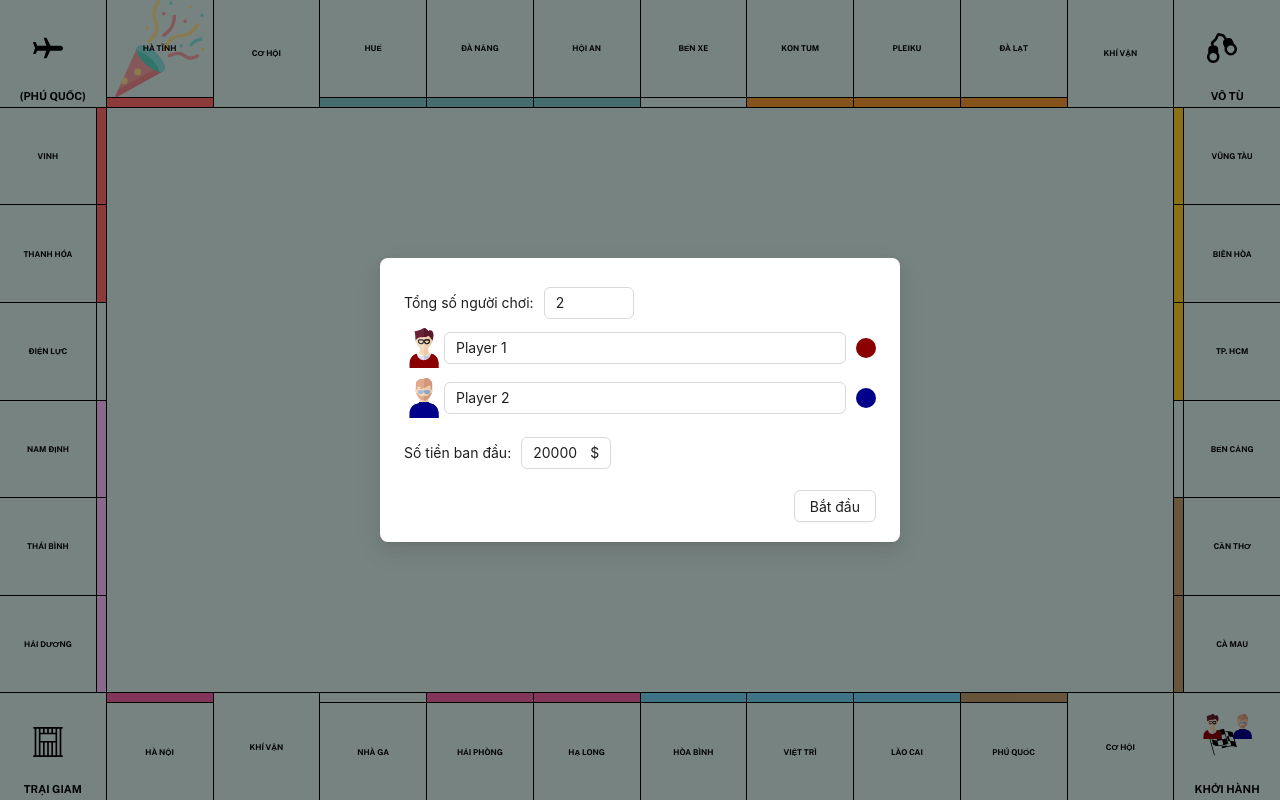
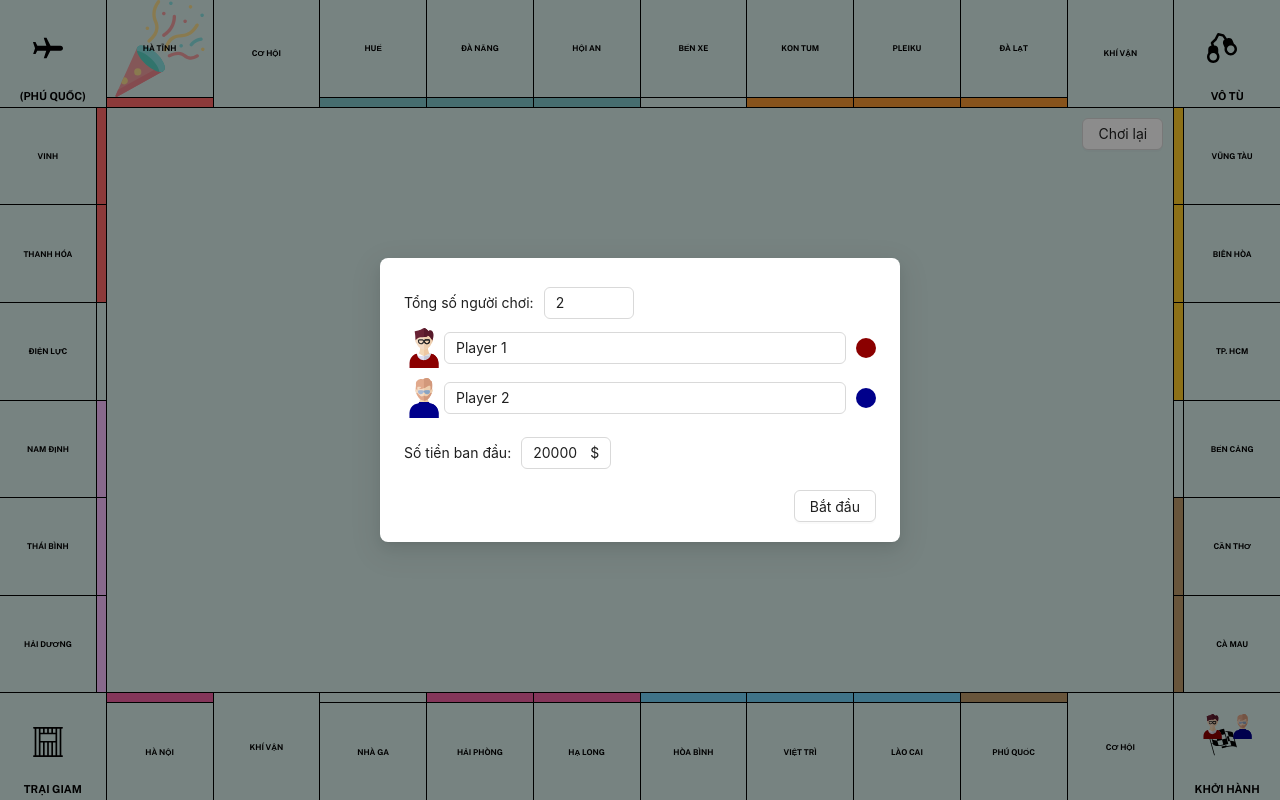
Before and after one commit to phongnguyenhh1996/chat-react-fe, a React (Create React App) app: page /#/ in a window 1280 px wide. Built offline with nearby package versions, Linux system fonts and the light colour scheme.

Commit message:
add restart button

```diff
--- a/src/App.scss
+++ b/src/App.scss
@@ -120,6 +120,7 @@ img {
     align-items: center;
     justify-content: center;
     background-color: #d8eeeb;
+    position: relative;
   }
 }
 
--- a/src/view/Dashboard/index.js
+++ b/src/view/Dashboard/index.js
@@ -1,6 +1,6 @@
 import React from "react";
 import { random, range } from "lodash";
-import { Button, Modal, InputNumber, Input } from "antd";
+import { Button, Modal, InputNumber, Input, Popconfirm } from "antd";
 import { observer } from "mobx-react-lite";
 import MainStore from "./MainStore";
 import { AVATARS, BLOCKS, COLORS, GAME_STATES } from "./constants";
@@ -656,6 +656,19 @@ const Dashboard = () => {
         }}
         className="center-space"
       >
+        <Popconfirm
+          title="Chơi lại"
+          description="Bạn muốn hủy ván hiện tại và chơi lại không?"
+          onConfirm={MainStore.resetGame}
+          okText="Chơi lại"
+          cancelText="Không"
+        >
+          <Button
+            style={{ position: "absolute", top: 10, right: 10 }}
+          >
+            Chơi lại
+          </Button>
+        </Popconfirm>
         {MainStore.gameState !== GAME_STATES.INIT && (
           <div className="information" onClick={rollDice}>
             <div
```
